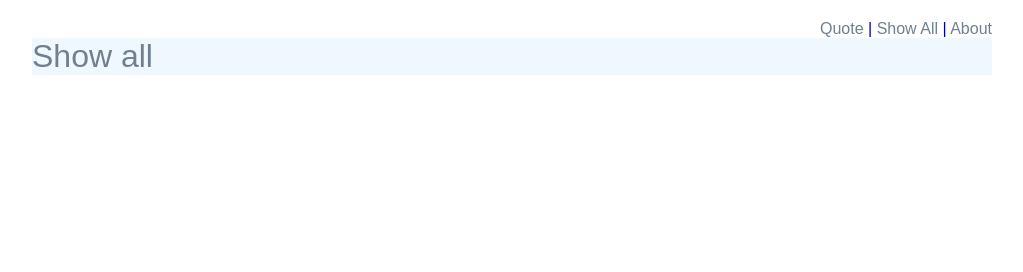
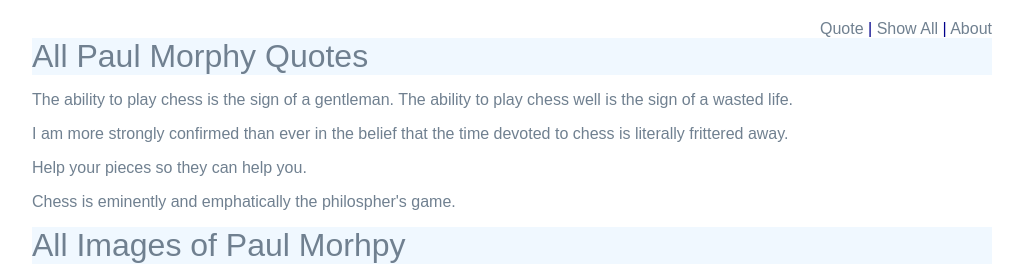
Before and after one commit to KaiSolter/cs412, a Django app: page /quotes/show_all/ in a window 1280 px wide. Shown: the top 272 px of the page, without its empty margins (128-1151 px from the left). Run offline with Django 5.2, Linux system fonts and the light colour scheme.

Commit message:
website core functionality completed styling tba

```diff
--- a/quotes/templates/quotes/quote.html
+++ b/quotes/templates/quotes/quote.html
@@ -1,3 +1,7 @@
 {% extends "quotes/base.html" %} {% block content %}
 <h1>Quote</h1>
+<p>{{ quote }}</p>
+<div class="image-container">
+  <img src="{{ image }}" alt="Image of Paul Morphy" />
+</div>
 {% endblock %}
--- a/quotes/templates/quotes/show_all.html
+++ b/quotes/templates/quotes/show_all.html
@@ -1,3 +1,12 @@
 {% extends "quotes/base.html" %} {% block content %}
-<h1>Show all</h1>
-{% endblock %}
+<h1>All Paul Morphy Quotes</h1>
+{% for quote in quotes %}
+<p>{{ quote }}</p>
+{% endfor %}
+
+<h1>All Images of Paul Morhpy</h1>
+{% for image in images %}
+<div class="image-container">
+  <img src="{{ image }}" alt="Image of Paul Morphy" />
+</div>
+{% endfor %} {% endblock %}
--- a/quotes/views.py
+++ b/quotes/views.py
@@ -1,16 +1,21 @@
 from django.shortcuts import render
-from django.http import HttpRequest, HttpResponse
+
+import random
+
+quotes = ["The ability to play chess is the sign of a gentleman. The ability to play chess well is the sign of a wasted life.", "I am more strongly confirmed than ever in the belief that the time devoted to chess is literally frittered away.", "Help your pieces so they can help you.", "Chess is eminently and emphatically the philospher's game."]
+
+images = ["https://upload.wikimedia.org/wikipedia/commons/b/b2/PaulCharlesMorphy.jpg", "https://upload.wikimedia.org/wikipedia/commons/5/53/Paul_Morphy_standing_New_York_1859.jpg", "https://upload.wikimedia.org/wikipedia/commons/b/bb/Morphy_L%C3%B6wenthal_1858.jpg", "https://upload.wikimedia.org/wikipedia/commons/f/f0/Paul_Morphy.jpg"]
 
 # Create your views here.
 def quote(request):
     '''Respond to the main page/ quote request'''
     template_name = "quotes/quote.html"
-    return render(request, template_name)
+    return render(request, template_name, {"quote": random.choice(quotes), "image": random.choice(images)})
 
 def show_all(request):
     '''Respond to the show all quotes request'''
     template_name = "quotes/show_all.html"
-    return render(request, template_name)
+    return render(request, template_name, {"quotes": quotes, "images": images})
 
 def about(request):
     '''Respond to the about request'''
--- a/static/styles.css
+++ b/static/styles.css
@@ -81,6 +81,19 @@ section {
     border: 2px solid darkblue;    /* border around each event */
     position: relative;
     padding-bottom: 4px;
+}
+.image-container {
+    width: 400px;
+    height: 500px;
+    overflow: hidden;
+    margin: 10px auto;
+    border: 1px solid #ddd;
+}
+
+.image-container img {
+    width: 100%;
+    height: 100%;
+    object-fit: cover;
 }
 
 
```
Also changed, not shown: quotes/templates/quotes/about.html (+10 -1 lines).
